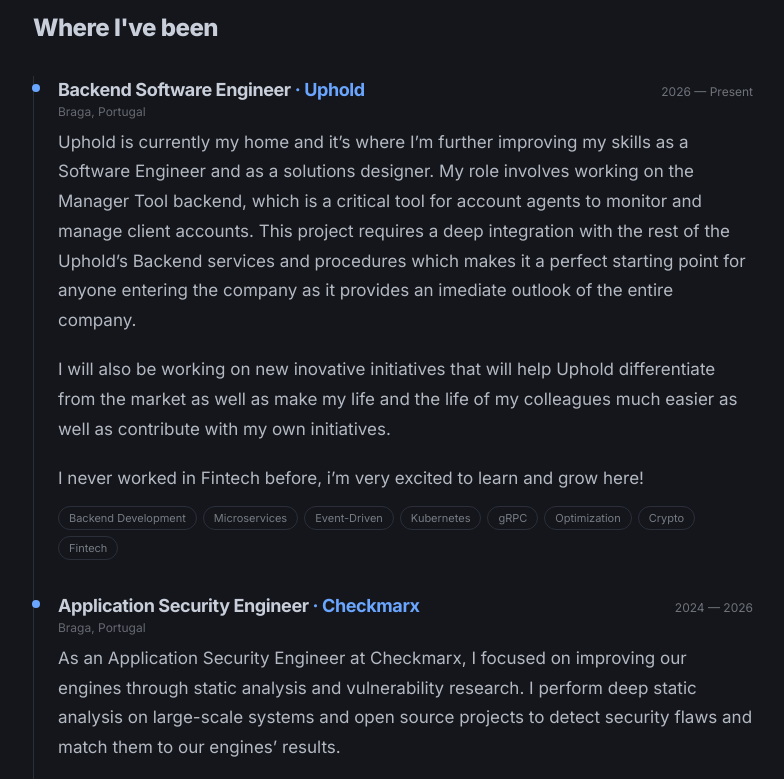
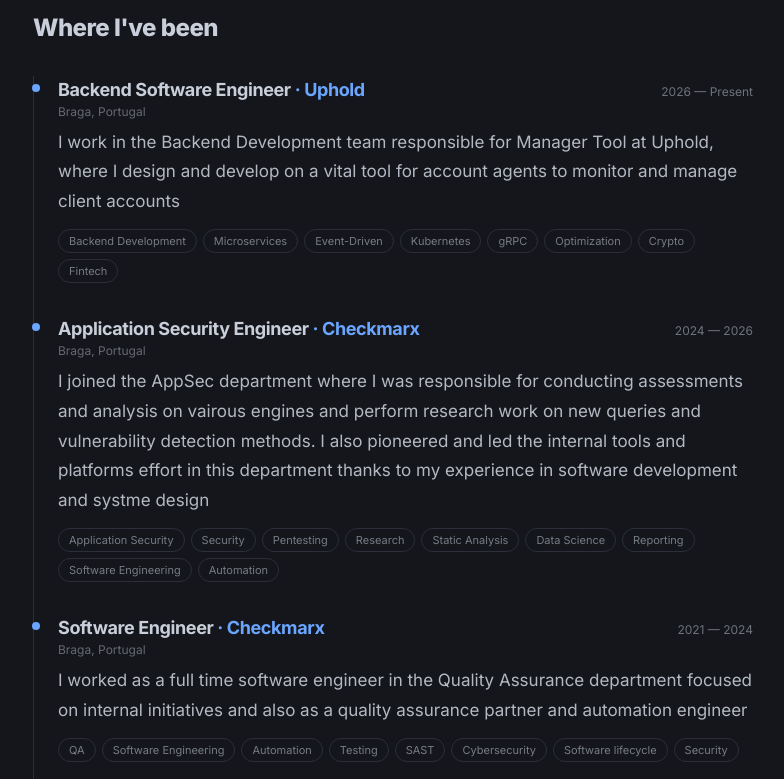
Before and after one commit to JoaoGuedes01/personal-website-v2, an Astro site: page /about in a window 1280 px wide. Shown: the part 3600-4379 px from the top of the page, without its empty margins (247-1031 px from the left). Built offline with nearby package versions, Linux system fonts and the light colour scheme; Astro itself is replaced by a stand-in of ours.

Commit message:
fix: Updated About section to only render experience summary instead of the whole content

```diff
--- a/src/pages/about.astro
+++ b/src/pages/about.astro
@@ -153,7 +153,7 @@ const skillGroups = Object.entries(profile.skills);
                   <p class="text-xs text-base-content/45">{item.data.location}</p>
                 )}
                 <div class="prose prose-sm mt-2 max-w-none">
-                  <item.Content />
+                  {item.data.summary}
                 </div>
                 {item.data.tags.length > 0 && (
                   <ul class="mt-3 flex flex-wrap gap-1.5">
```
